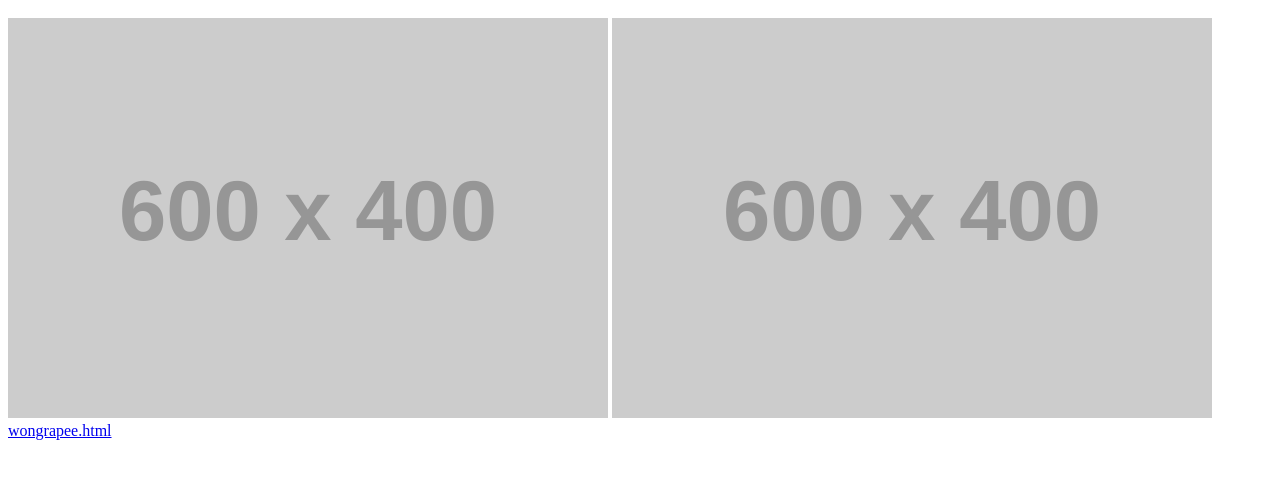
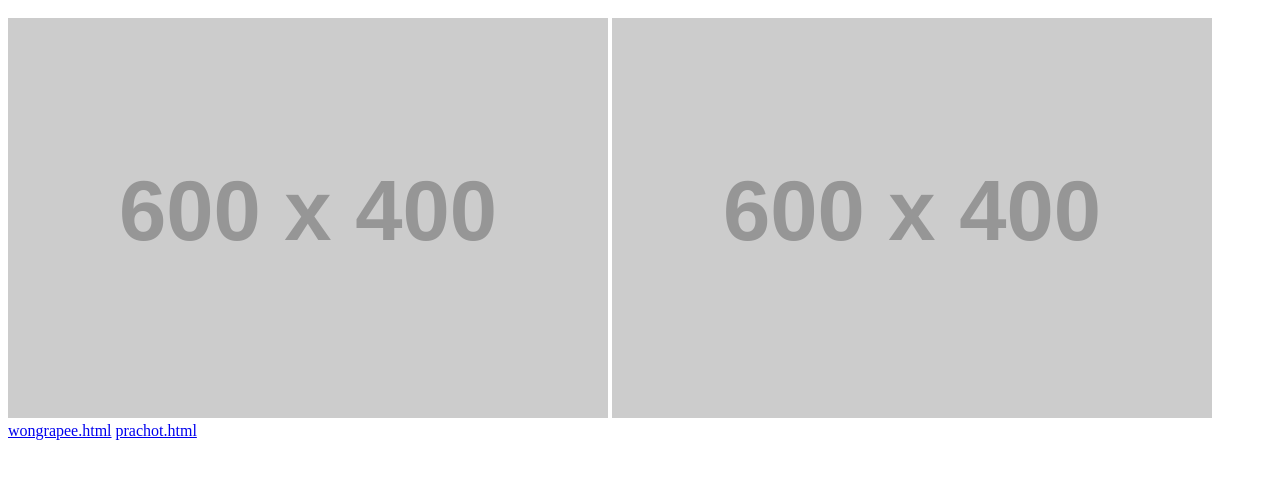
Before and after one commit to prachot2004/Lab3_3, a plain HTML site: page index.html in a window 1280 px wide. Shown: the part 120-598 px from the top of the page. Drawn offline with Linux system fonts and the light colour scheme; placeholder pictures from the web are drawn by us.

Commit message:
wongrapee update 3

```diff
--- a/index.html
+++ b/index.html
@@ -11,5 +11,6 @@
     <img src="https://placehold.co/600x400" alt="test">
     <img src="https://placehold.co/600x400" alt="test">
     <a href="/wongrapee.html">wongrapee.html</a>
+    <a href="/prachot.html">prachot.html</a>
 </body>
 </html>
```
